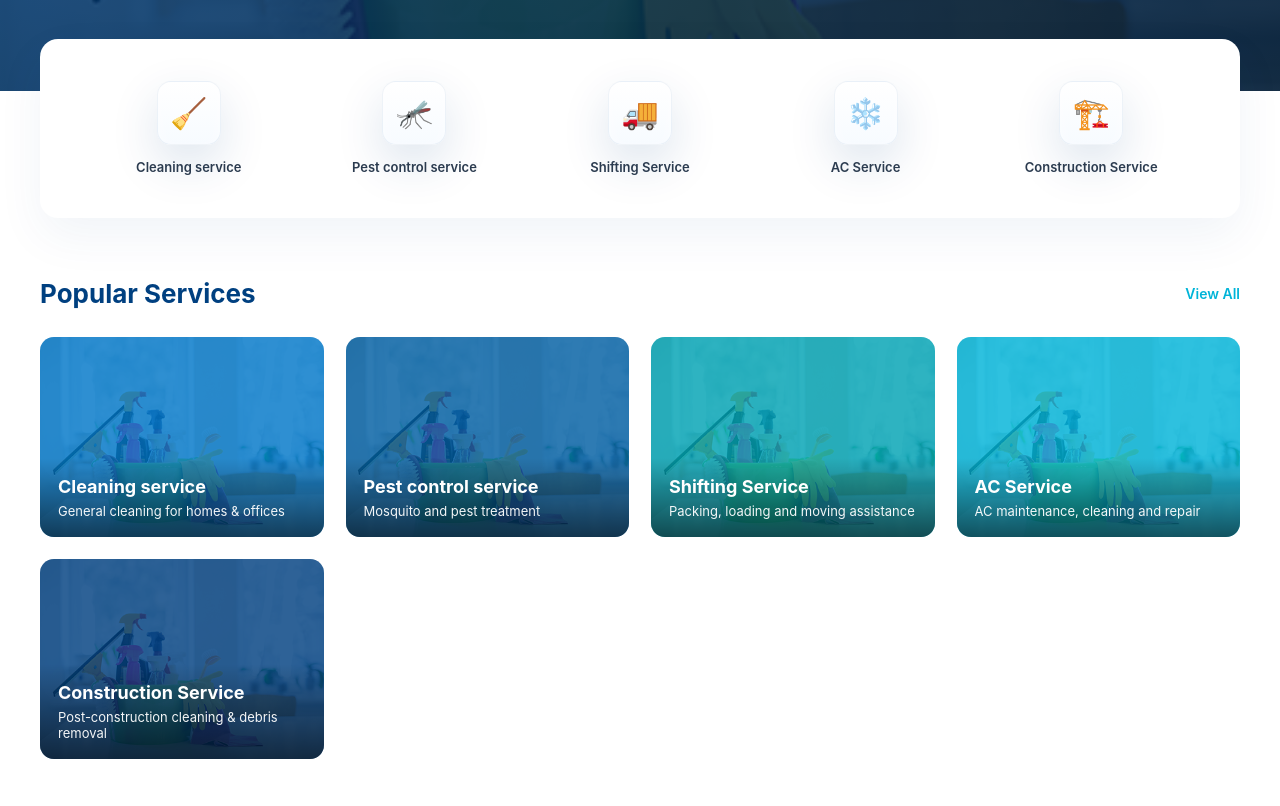
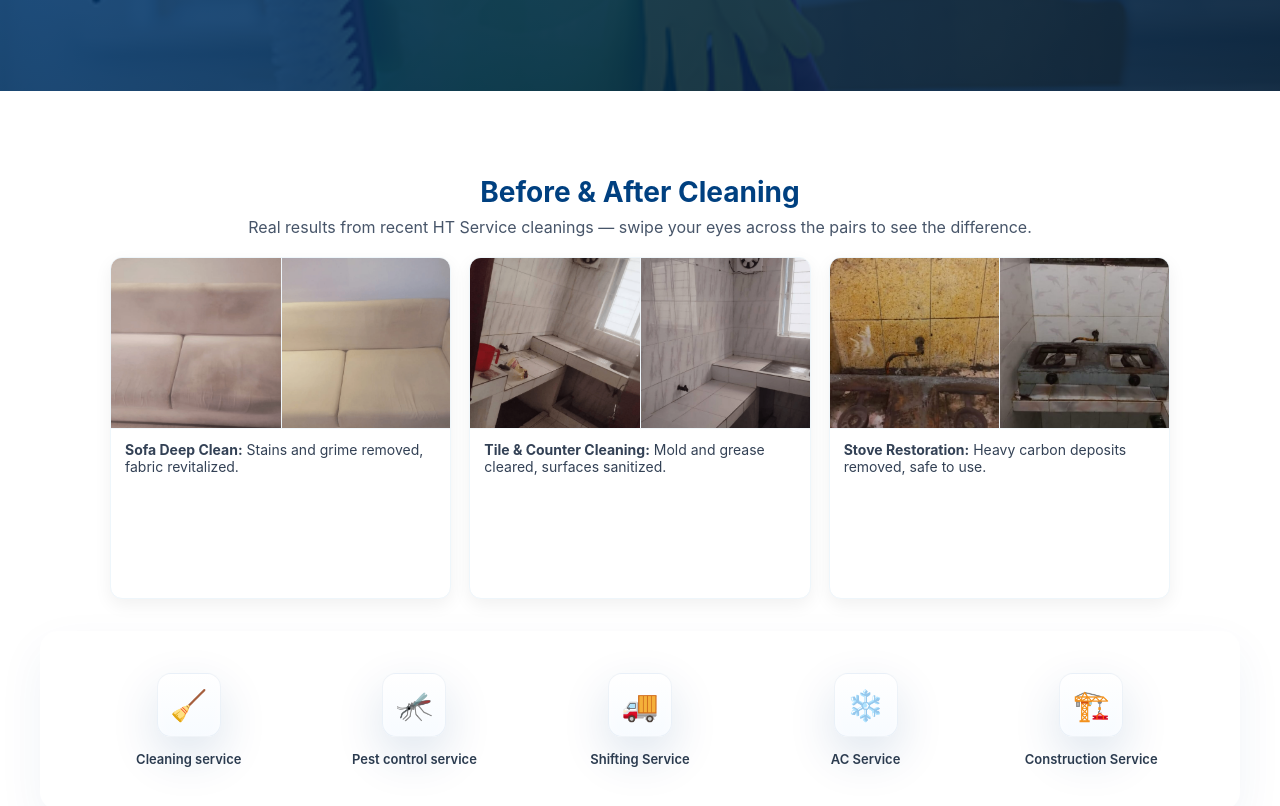
Before and after one commit to RetroRabiul/HTService, a Next.js app: page / in a window 1280 px wide. Shown: the part 500-1306 px from the top of the page. Built offline with nearby package versions, Linux system fonts and the light colour scheme.

Commit message:
Add before/after gallery to Home page (below Popular Services)

```diff
--- a/pages/index.js
+++ b/pages/index.js
@@ -2,6 +2,7 @@ import { useState } from 'react';
 import Navigation from '../components/Navigation';
 import Image from 'next/image';
 import styles from '../styles/Home.module.css';
+import newsStyles from '../styles/News.module.css';
 import BookingModal from '../components/BookingModal';
 import ServicesModal from '../components/ServicesModal';
 
@@ -103,6 +104,63 @@ export default function Home() {
                 Call Now
               </a>
             </div>
+          </div>
+        </section>
+
+        {/* Before & After Gallery (from News) */}
+        <section className={newsStyles.beforeAfterSection}>
+          <h2 className={newsStyles.sectionTitle}>Before & After Cleaning</h2>
+          <p className={newsStyles.sectionSubtitle}>Real results from recent HT Service cleanings — swipe your eyes across the pairs to see the difference.</p>
+
+          <div className={newsStyles.beforeAfterGrid}>
+            <div className={newsStyles.beforeAfterCard}>
+              <div className={newsStyles.beforeAfterImageWrap}>
+                <div className={newsStyles.pairImages}>
+                  <div className={newsStyles.pairImgWrap}>
+                    <Image src="/info/sofa_before.png" alt="Sofa before" fill style={{ objectFit: 'cover' }} />
+                  </div>
+                  <div className={newsStyles.pairImgWrap}>
+                    <Image src="/info/sofa_after.png" alt="Sofa after" fill style={{ objectFit: 'cover' }} />
+                  </div>
+                </div>
+              </div>
+              <div className={newsStyles.beforeAfterCaption}>
+                <strong>Sofa Deep Clean:</strong> Stains and grime removed, fabric revitalized.
+              </div>
+            </div>
+
+            <div className={newsStyles.beforeAfterCard}>
+              <div className={newsStyles.beforeAfterImageWrap}>
+                <div className={newsStyles.pairImages}>
+                  <div className={newsStyles.pairImgWrap}>
+                    <Image src="/info/kitchen_before.png" alt="Kitchen before" fill style={{ objectFit: 'cover' }} />
+                  </div>
+                  <div className={newsStyles.pairImgWrap}>
+                    <Image src="/info/kitchen_after.png" alt="Kitchen after" fill style={{ objectFit: 'cover' }} />
+                  </div>
+                </div>
+              </div>
+              <div className={newsStyles.beforeAfterCaption}>
+                <strong>Tile & Counter Cleaning:</strong> Mold and grease cleared, surfaces sanitized.
+              </div>
+            </div>
+
+            <div className={newsStyles.beforeAfterCard}>
+              <div className={newsStyles.beforeAfterImageWrap}>
+                <div className={newsStyles.pairImages}>
+                  <div className={newsStyles.pairImgWrap}>
+                    <Image src="/info/stove_before.jpeg" alt="Stove before" fill style={{ objectFit: 'cover' }} />
+                  </div>
+                  <div className={newsStyles.pairImgWrap}>
+                    <Image src="/info/stove_after.jpeg" alt="Stove after" fill style={{ objectFit: 'cover' }} />
+                  </div>
+                </div>
+              </div>
+              <div className={newsStyles.beforeAfterCaption}>
+                <strong>Stove Restoration:</strong> Heavy carbon deposits removed, safe to use.
+              </div>
+            </div>
+
           </div>
         </section>
 
```
